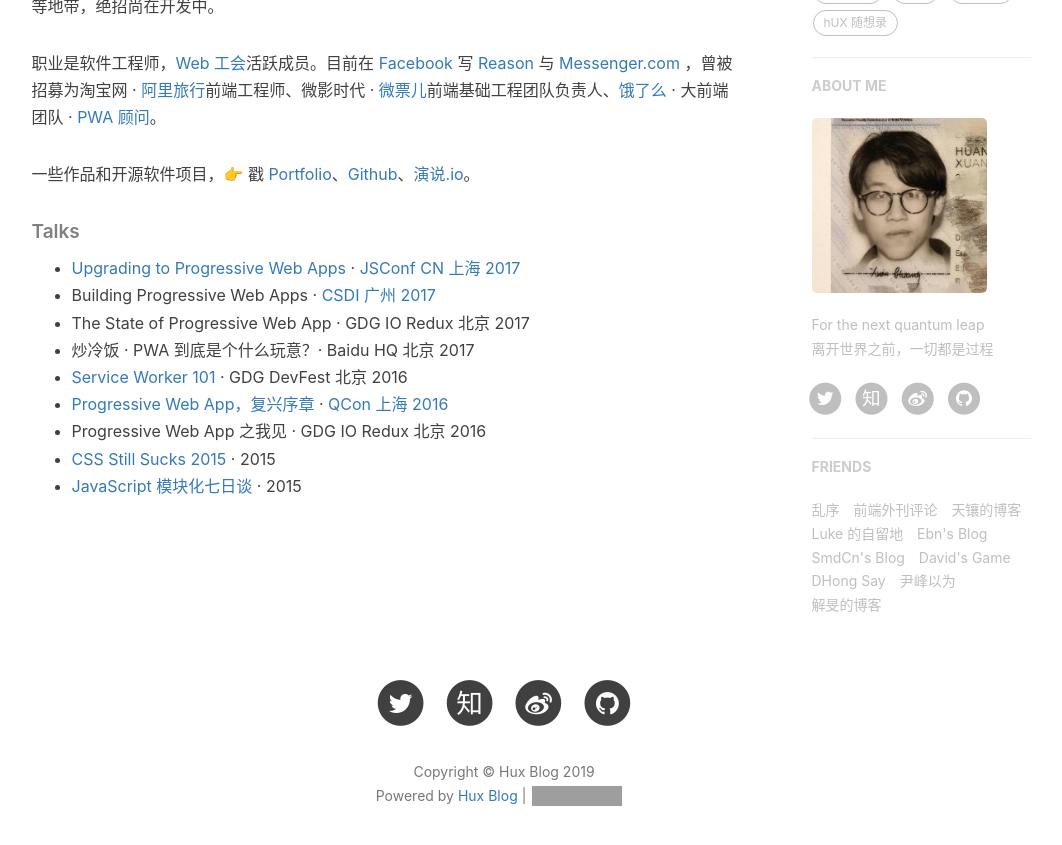
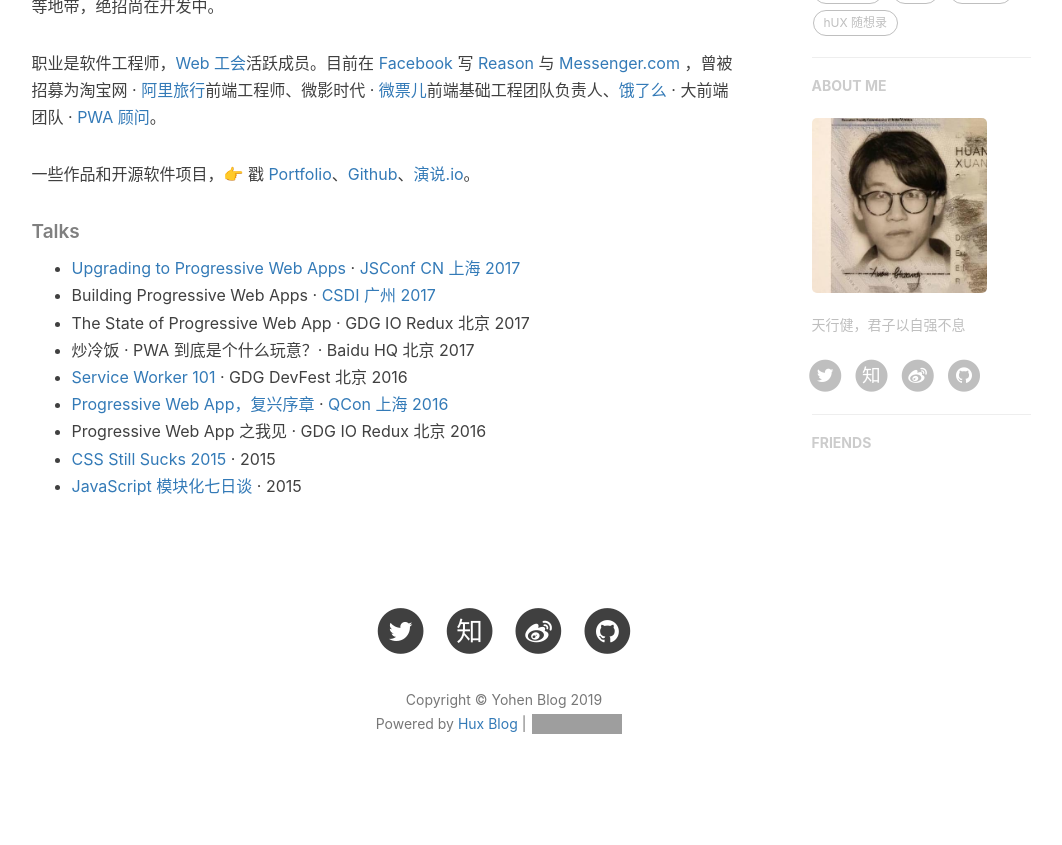
Before and after one commit to yohenpeng/yohenpeng.github.io, a Jekyll site: the page built from about.html, in a window 1280 px wide and 900 px high, scrolled down 637 px. Shown: the top 845 px of the window, without its empty margins (136-1198 px from the left). Built offline with Jekyll 4.4.1, drawn with Linux system fonts in a browser that asks for light colours; nearby versions of some CDN libraries; comment, search, counter and statistics services are not loaded; grey boxes are pictures that could not be loaded.

```diff
--- a/_config.yml
+++ b/_config.yml
@@ -1,11 +1,11 @@
 # Site settings
-title: Hux Blog
-SEOTitle: 黄玄的博客 | Hux Blog
+title: Yohen Blog
+SEOTitle: 依汉的博客 | Yohen Blog
 header-img: img/home-bg.jpg
-email: huxpro@gmail.com
-description: "关于程序与设计、黑客与画家 | 黄玄，Web & Mobile Lover，Software Engineer，UX Designer | 这里是 @Hux黄玄 的个人博客，与你一起发现更大的世界。"
-keyword: "黄玄, Hux黄玄, Hux, 鬼栈, huxpro, @huxpro, 黄玄的博客, Hux Blog, 博客, 个人网站, 互联网, Web, JavaScript, 前端, 设计"
-url: "https://huangxuan.me"              # your host, for absolute URL
+email: yohenpeng@gmail.com
+description: "iOS程序员，一枚有梦想的奶爸"
+keyword: "Yohen Blog, 博客, 个人网站, 互联网, Web, JavaScript, 前端"
+url: "https://yohenpeng.github.io/"              # your host, for absolute URL
 baseurl: ""                             # for example, '/blog' if your blog hosted on 'host/blog'
 
 # Publish posts or collection documents with a future date.
@@ -13,12 +13,10 @@
 
 # SNS settings
 RSS: false
-weibo_username:     huxpro
-zhihu_username:     huxpro
-github_username:    huxpro
-twitter_username:   huxpro
-#facebook_username:  huxpro
-#linkedin_username:  firstname-lastname-idxxxx
+weibo_username:     yohenpeng
+zhihu_username:     yohenpeng
+github_username:    yohenpeng
+twitter_username:   yohenpeng
 
 
 
@@ -71,14 +69,15 @@
 # ba_track_id: [your track id]
 
 # Google Analytics
-ga_track_id: 'UA-49627206-1'            # Format: UA-xxxxxx-xx
-ga_domain: huangxuan.me
+
+#ga_track_id: 'UA-49627206-1'            # Format: UA-xxxxxx-xx
+#ga_domain: huangxuan.me
 
 
 
 # Sidebar settings
 sidebar: true                           # whether or not using Sidebar.
-sidebar-about-description: "For the next quantum leap<br>离开世界之前，一切都是过程"
+sidebar-about-description: "天行健，君子以自强不息"
 sidebar-avatar: /img/avatar-hux-ny.jpg      # use absolute URL, seeing it's used in both `/` and `/about/`
 
 
@@ -102,38 +101,4 @@
 
 # Friends
 friends: [
-    {
-    #     title: "Su",
-    #     href: "http://su.gallery/"
-    # },{
-        title: "乱序",
-        href: "http://mida.re/"
-    },{
-        title: "前端外刊评论",
-        href: "http://qianduan.guru/"
-    },{
-        title: "天镶的博客",
-        href: "http://lingyu.wang/"
-    },{
-        title: "Luke 的自留地",
-        href: "http://hmqk1995.github.io"
-    },{
-        title: "Ebn's Blog",
-        href: "http://ebnbin.com/"
-    },{
-        title: "SmdCn's Blog",
-        href: "http://blog.smdcn.net"
-    },{
-        title: "David's Game",
-        href: "https://www.ruoyaowu.com/"
-    },{
-        title: "DHong Say",
-        href: "http://dhong.co"
-    },{
-        title: "尹峰以为",
-        href: "http://ingf.github.io/"
-    },{
-        title: "解旻的博客",
-        href: "http://xieminis.me/"
-    }
 ]
```
